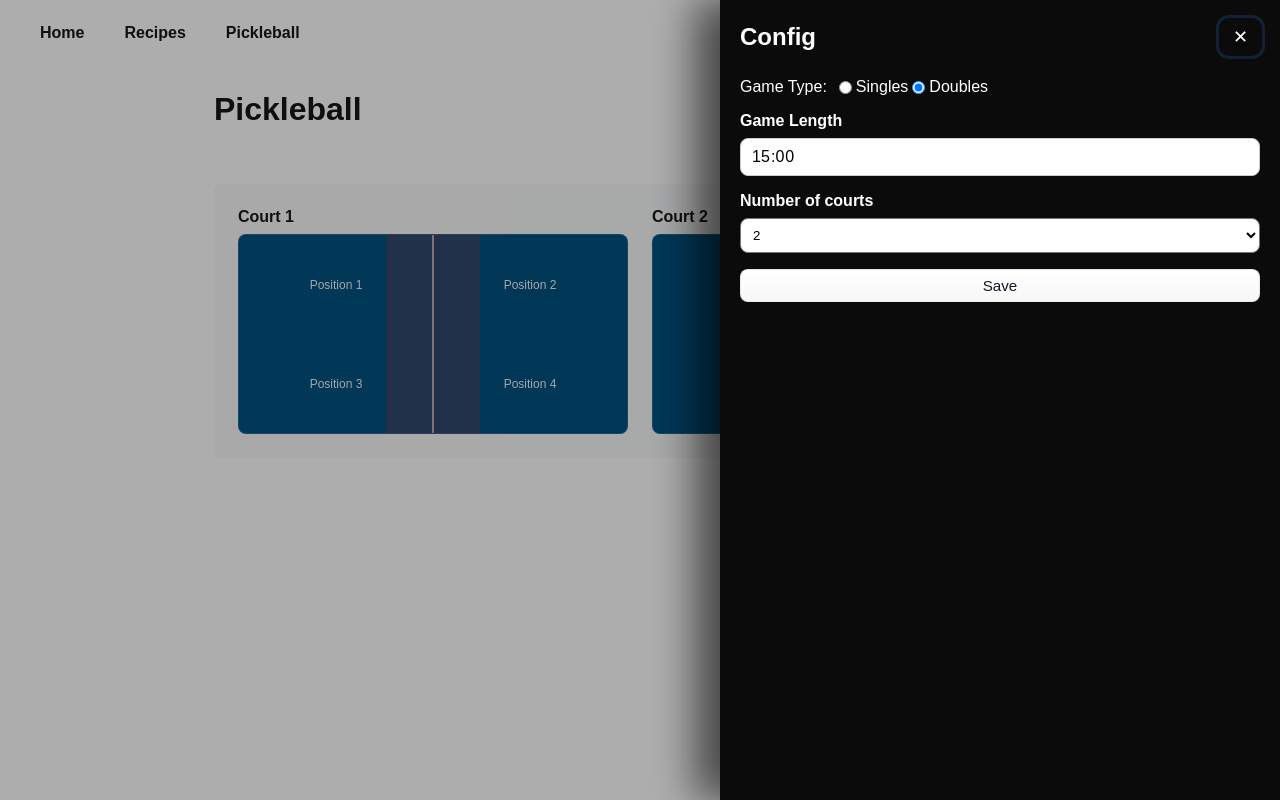
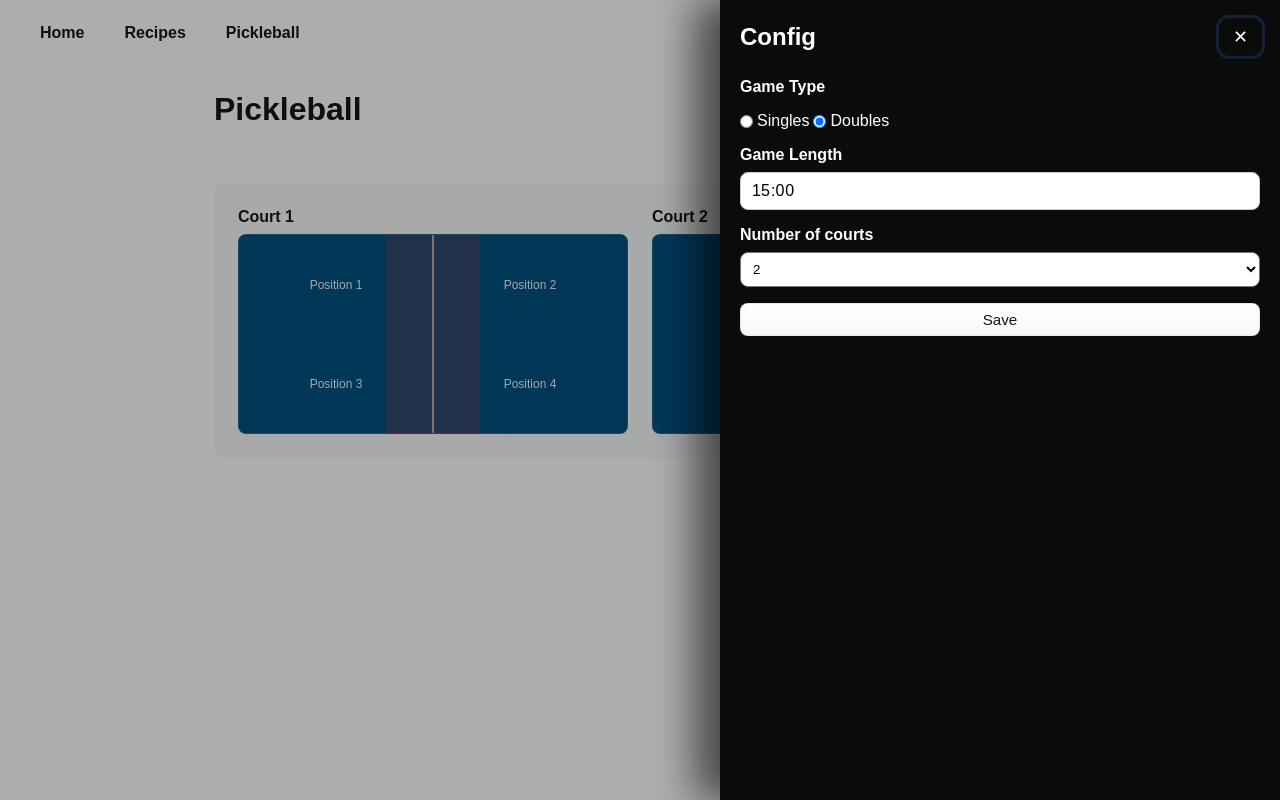
Before and after one commit to tomrw/tomrw.github.io, a Next.js app: page /pickleball in a window 1280 px wide. Both pictures are taken after a click on the button "Config". Built offline with nearby package versions, Linux system fonts and the light colour scheme.

Commit message:
improve rhf types

```diff
--- a/src/app/pickleball/Courts.tsx
+++ b/src/app/pickleball/Courts.tsx
@@ -1,5 +1,5 @@
 import Dropdown from '@/ds/dropdown';
-import { useController, useFormContext, useWatch } from 'react-hook-form';
+import { useController, useFormContext } from 'react-hook-form';
 import { GameConfig } from './types';
 
 const OPTIONS = Array.from({ length: 10 }, (_, i) => i + 1).map((n) => ({
@@ -9,10 +9,9 @@ const OPTIONS = Array.from({ length: 10 }, (_, i) => i + 1).map((n) => ({
 
 export default function Courts() {
   const { control } = useFormContext<GameConfig>();
-  const courts = useWatch({ control, name: 'courts' });
   const {
-    field: { onChange },
-  } = useController<GameConfig>({ control, name: 'courts' });
+    field: { onChange, value },
+  } = useController({ control, name: 'courts' });
 
-  return <Dropdown options={OPTIONS} label="Number of courts" value={courts} onChange={onChange} />;
+  return <Dropdown options={OPTIONS} label="Number of courts" value={value} onChange={onChange} />;
 }
--- a/src/app/pickleball/GameType.tsx
+++ b/src/app/pickleball/GameType.tsx
@@ -1,33 +1,24 @@
 'use client';
 
-import { Controller, useFormContext } from 'react-hook-form';
+import { useController, useFormContext } from 'react-hook-form';
 import { GameConfig } from './types';
 import Box from '@/ds/Box';
+import Heading from '@/ds/Heading';
+import Flex from '@/ds/Flex';
 
 export const GameType = () => {
   const { control } = useFormContext<GameConfig>();
+  const {
+    field: { onChange, value },
+  } = useController({
+    control,
+    name: 'gameType',
+  });
 
   return (
-    <Controller
-      name="gameType"
-      control={control}
-      render={({ field }) => (
-        <Box
-          sx={{
-            display: 'flex',
-            gap: 1.5,
-            alignItems: 'center',
-          }}
-        >
-          <Box sx={{ fontWeight: 500, minWidth: [0, 80] }} as="label">
-            Game Type:
-          </Box>
-          <Box
-            sx={{
-              display: 'flex',
-              gap: [0.5, 1],
-            }}
-          >
+    <Flex direction="column" gap={1}>
+      <Heading as="h4">Game Type</Heading>
+      <Flex direction="row" gap={[0.5, 1]}>
         <Box
           sx={{
             display: 'flex',
@@ -40,8 +31,8 @@ export const GameType = () => {
           <input
             type="radio"
             value="singles"
-                checked={field.value === 'singles'}
-                onChange={() => field.onChange('singles')}
+            checked={value === 'singles'}
+            onChange={() => onChange('singles')}
           />
           Singles
         </Box>
@@ -57,14 +48,12 @@ export const GameType = () => {
           <input
             type="radio"
             value="doubles"
-                checked={field.value === 'doubles'}
-                onChange={() => field.onChange('doubles')}
+            checked={value === 'doubles'}
+            onChange={() => onChange('doubles')}
           />
           Doubles
         </Box>
-          </Box>
-        </Box>
-      )}
-    />
+      </Flex>
+    </Flex>
   );
 };
--- a/src/ds/Flex/Flex.tsx
+++ b/src/ds/Flex/Flex.tsx
@@ -3,7 +3,7 @@ import { SxProp, useTransformSx } from '../sx';
 
 type FlexProps = React.HTMLAttributes<HTMLDivElement> & {
   as?: React.ElementType;
-  gap?: number;
+  gap?: number | number[];
   justifyContent?: React.CSSProperties['justifyContent'];
   alignItems?: React.CSSProperties['alignItems'];
   direction?: React.CSSProperties['flexDirection'];
```
Lines whose indentation alone changed are shown as unchanged.
